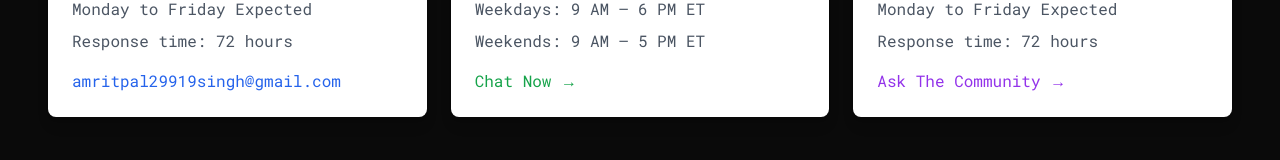
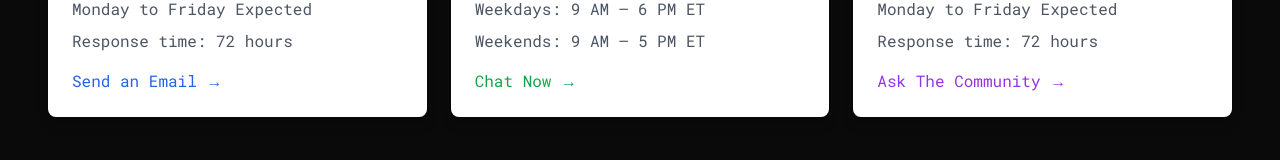
Before and after one commit to xmaxxxx/nextthings, a Next.js app: page /contact in a window 1280 px wide. Shown: the part 333-493 px from the top of the page. Built offline with nearby package versions, Linux system fonts and the light colour scheme.

Commit message:
"Update ContactCard.js: change email link text"

```diff
--- a/src/app/components/ContactCard.js
+++ b/src/app/components/ContactCard.js
@@ -18,7 +18,7 @@ const ContactCard = () => {
       href="mailto:amritpal29919singh@gmail.com"
       className="text-blue-600 hover:text-blue-800"
     >
-      amritpal29919singh@gmail.com
+      Send an Email <span>&#8594;</span>
     </Link>
 
           </div>
```
